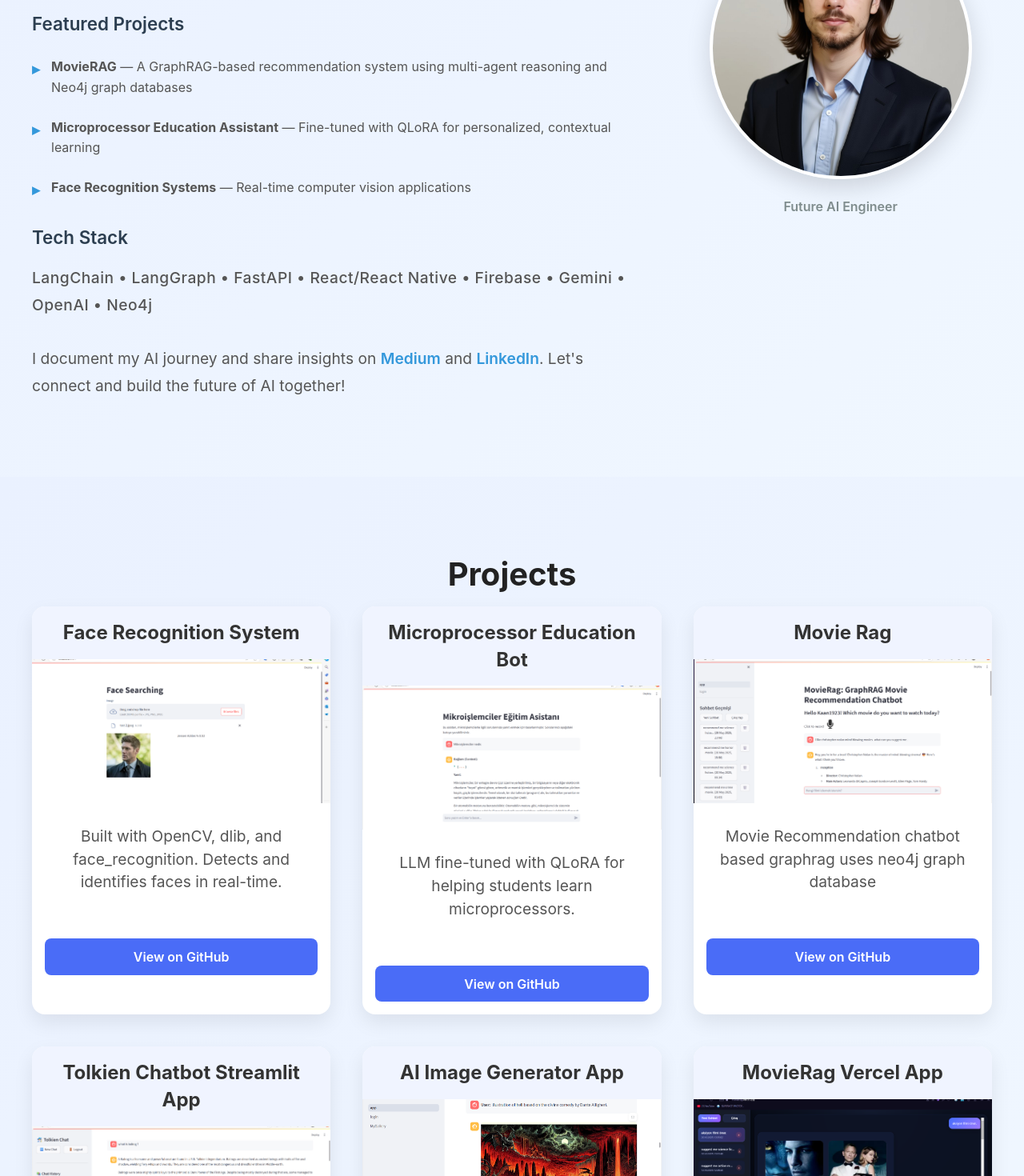
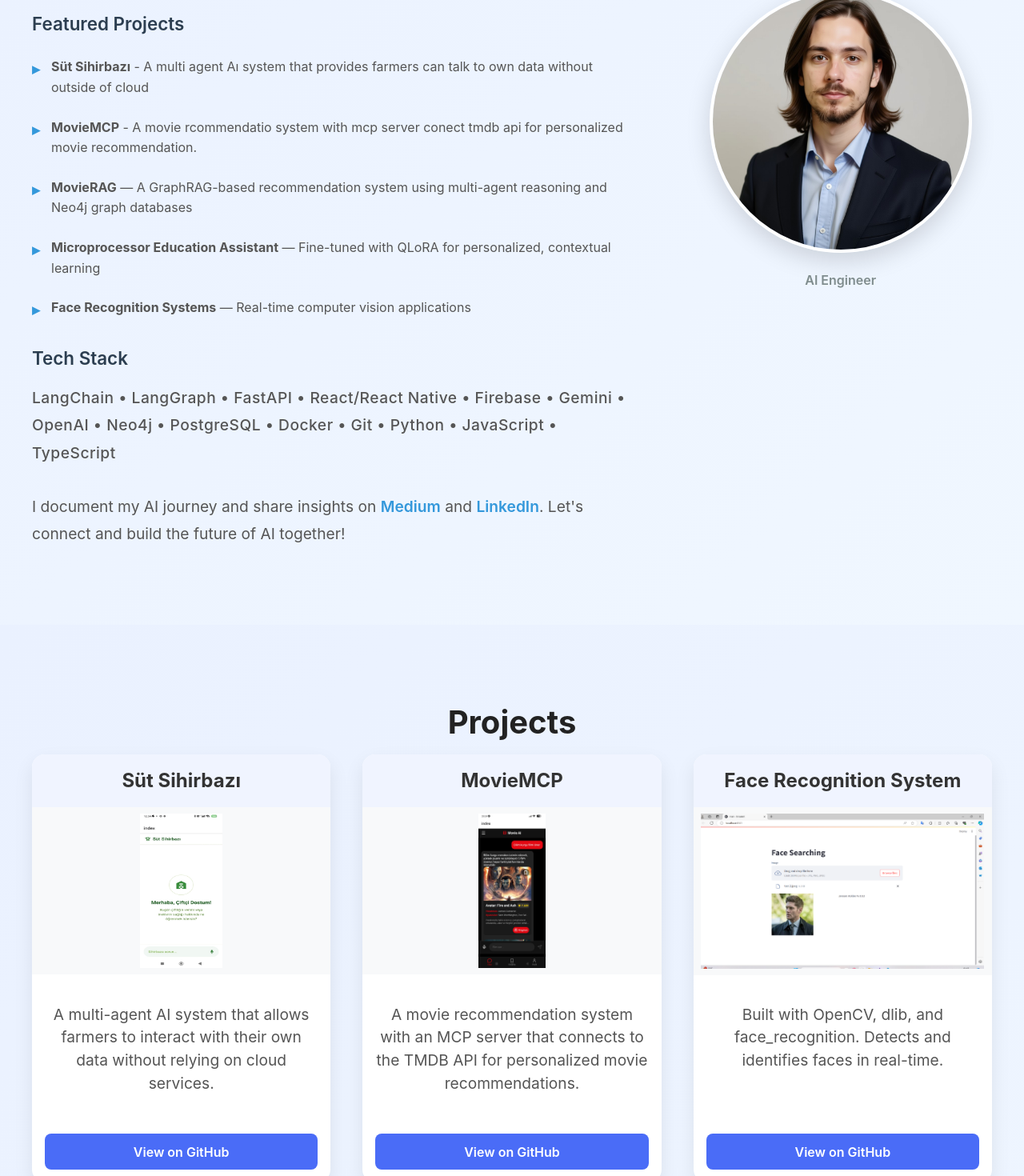
Before and after one commit to KaanSezen1923/Portfolio_Website, a React (Create React App) app: page / in a window 1280 px wide. Shown: the part 1040-2510 px from the top of the page at 80% size. Built offline with nearby package versions, Linux system fonts and the light colour scheme.

Commit message:
Update project cards and image styling for Portfolio_Website

```diff
--- a/src/components/About.js
+++ b/src/components/About.js
@@ -9,7 +9,7 @@ const About = () => {
           <h2>About Me</h2>
           <div className="intro-text">
             <p>
-              Hi! I'm <strong>Necmettin Kaan Sezen</strong>, a final-year Computer Engineering student with a passion for building intelligent systems.
+              Hi! I'm <strong>Necmettin Kaan Sezen</strong>, a  Computer Engineer with a passion for building intelligent systems.
             </p>
           </div>
 
@@ -23,6 +23,12 @@ const About = () => {
           <div className="projects-highlight">
             <h3>Featured Projects</h3>
             <ul>
+              <li>
+                <strong>Süt Sihirbazı</strong> - A multi agent Aı system that provides farmers can talk to own data without outside of cloud
+              </li>
+              <li>
+                <strong>MovieMCP</strong> - A movie rcommendatio system with mcp server conect tmdb api for personalized movie recommendation.
+              </li>
               <li>
                 <strong>MovieRAG</strong> — A GraphRAG-based recommendation system using multi-agent reasoning and Neo4j graph databases
               </li>
@@ -38,7 +44,7 @@ const About = () => {
           <div className="tech-stack">
             <h3>Tech Stack</h3>
             <p>
-              LangChain • LangGraph • FastAPI • React/React Native • Firebase • Gemini • OpenAI • Neo4j
+              LangChain • LangGraph • FastAPI • React/React Native • Firebase • Gemini • OpenAI • Neo4j • PostgreSQL • Docker • Git • Python • JavaScript • TypeScript
             </p>
           </div>
 
@@ -59,7 +65,7 @@ const About = () => {
 
         <div className="about-right">
           <img src={profilePic} alt="Kaan Sezen" className="profile-pic" />
-          <div className="image-caption">Future AI Engineer</div>
+          <div className="image-caption">AI Engineer</div>
         </div>
       </div>
     </section>
--- a/src/components/Home.js
+++ b/src/components/Home.js
@@ -13,7 +13,7 @@ const Home = () => {
 
         <div className="home-right">
           <h1>Hi, I'm Kaan Sezen 👋</h1>
-          <p>Computer Engineering Student •Future AI Engineer • AI/ML Researcher • AI Developer </p>
+          <p>Computer Engineer • AI Engineer • AI/ML Researcher • AI Developer </p>
           <button
             onClick={() =>
               document
--- a/src/components/Projects.js
+++ b/src/components/Projects.js
@@ -4,6 +4,8 @@ import project3 from "../assets/project3.png";
 import project4 from "../assets/project4.png";
 import project5 from "../assets/project5.png";
 import project6 from "../assets/project6.png";
+import project7 from "../assets/project7.png";
+import project8 from "../assets/project8.jpeg";
 import "../styles/Projects.css";
 
 
@@ -12,6 +14,22 @@ const Projects = () => {
     <section id="projects" className="section">
       <h2>Projects</h2>
       <div className="project-list">
+        <div className="project-card">
+          <h3>Süt Sihirbazı</h3>
+          <img src={project7} alt="Süt Sihirbazı" className="project-image" />
+          <p>A multi-agent AI system that allows farmers to interact with their own data without relying on cloud services.</p>
+          <a href="https://github.com/KaanSezen1923/Sut_Sihirbazi_Bitirme_Projesi" target="_blank" rel="noopener noreferrer">
+            View on GitHub
+          </a>
+        </div>
+        <div className="project-card">
+          <h3>MovieMCP</h3>
+          <img src={project8} alt="MovieMCP" className="project-image" />
+          <p>A movie recommendation system with an MCP server that connects to the TMDB API for personalized movie recommendations.</p>
+          <a href="https://github.com/KaanSezen1923/Movie_MCP" target="_blank" rel="noopener noreferrer">
+            View on GitHub
+          </a>
+        </div>
         <div className="project-card">
           <h3>Face Recognition System</h3>
           <img src={project1} alt="Face Recognition System" className="project-image" />
--- a/src/styles/Projects.css
+++ b/src/styles/Projects.css
@@ -48,21 +48,28 @@
   margin: 0;
   background-color: #f0f4ff;
   line-height: 1.4;
+  text-align: center;
 }
 
 /* Proje görseli */
 .project-image {
   width: 100%;
-  height: 180px;
-  object-fit: cover;
+  aspect-ratio: 16 / 9;
+  object-fit: contain; /* Dikey görsellerin kırpılmasını engeller */
+  object-position: center;
+  background-color: #f8f9fa; /* Yanlarda kalacak boşluklar için hafif bir arkaplan eklendi */
+  padding: 0.5rem; /* Görsellerin kart kenarlarına sıfır yapışmaması için */
+  box-sizing: border-box;
+  display: block;
 }
 
 /* Açıklama */
 .project-card p {
-  padding: 0.5rem 1rem;
+  padding: 1rem;
   font-size: 1rem;
   color: #555;
   line-height: 1.5;
+  flex-grow: 1; /* Açıklama metinleri farklı uzunlukta olsa bile butonları en alta iter */
 }
 
 /* GitHub linki (kart footer) */
@@ -77,6 +84,7 @@
   border-radius: 8px;
   text-align: center;
   transition: all 0.3s ease;
+  margin-top: auto; /* flex-grow ile birlikte butonların her kartta eşit hizada kalmasını sağlar */
 }
 
 .project-card a:hover {
@@ -91,11 +99,11 @@
   }
 
   .project-image {
-    height: 160px;
+    height: 200px; /* Mobilde görsellerin çok ezilmemesi için height değeri artırıldı */
   }
 
   .project-card a {
-    width: 90%;
+    width: calc(100% - 2rem);
     margin: 1rem auto;
   }
 }
```
Also changed, not shown: src/assets/project7.png (added), src/assets/project8.jpeg (added).
